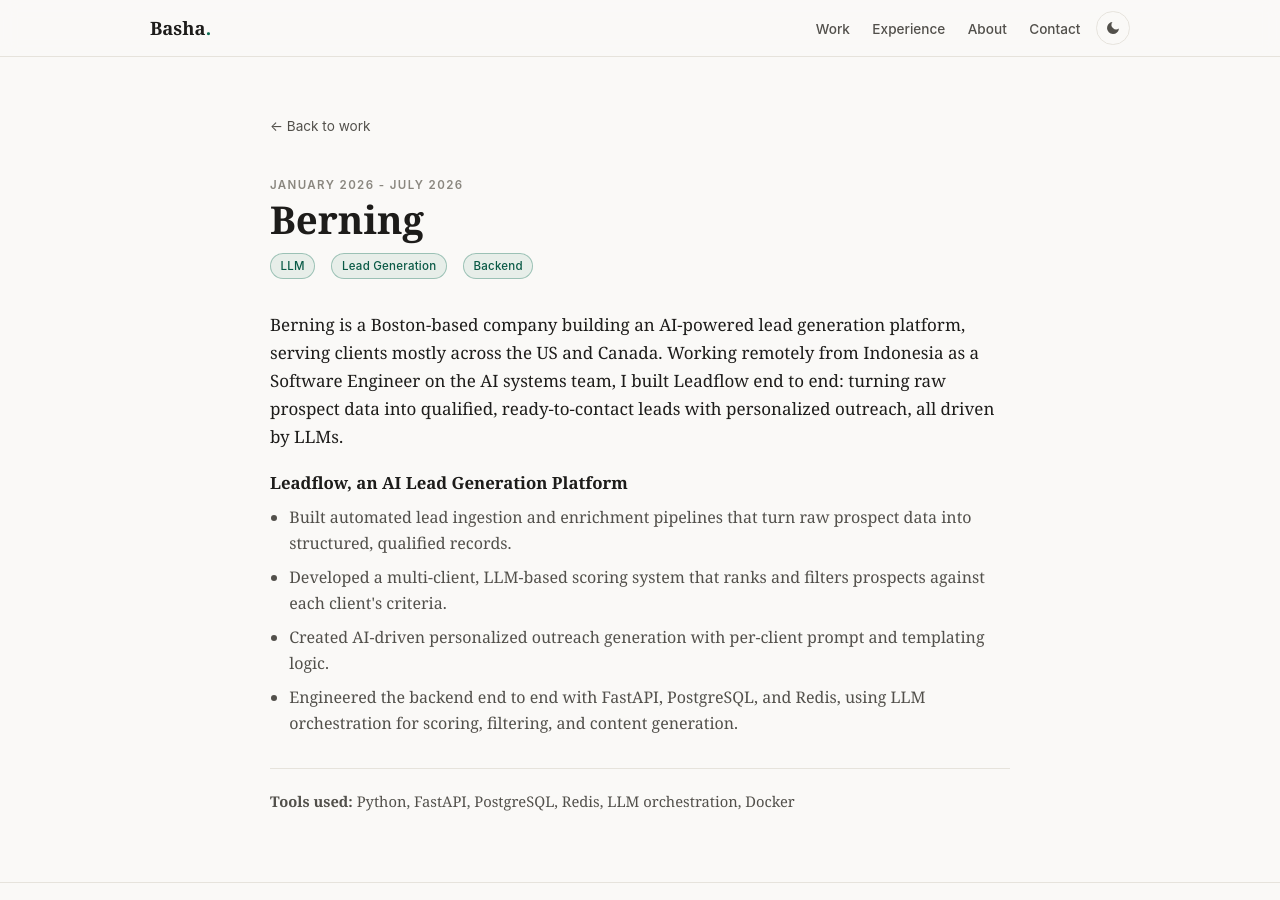
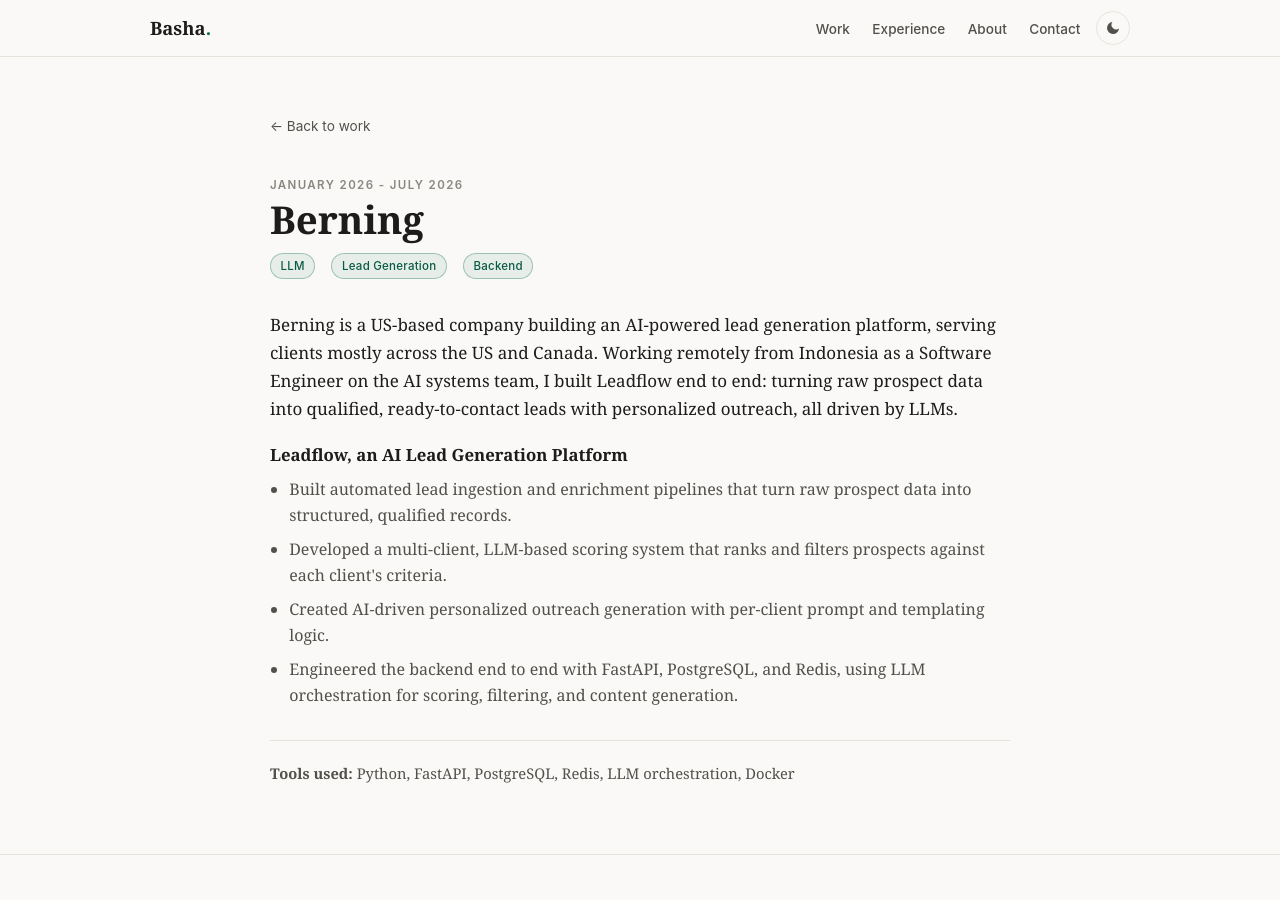
Before and after one commit to bashatahamal/bashatahamal.github.io, a Jekyll site: the page built from projects/9.3_berning.md, in a window 1280 px wide and 900 px high. Built offline with Jekyll 4.4.1, drawn with Linux system fonts in a browser that asks for light colours.

Commit message:
Berning location simplified to US (remote); timeline hover label 'View details'

```diff
--- a/_data/experience.yml
+++ b/_data/experience.yml
@@ -2,7 +2,7 @@
 - company: Berning
   role: Software Engineer, AI Systems
   period: January 2026 - July 2026
-  location: Boston, US (remote)
+  location: US (remote)
   recent: true
   link: /projects/berning
   summary: >
--- a/_includes/v2/molecules/timeline-item.html
+++ b/_includes/v2/molecules/timeline-item.html
@@ -8,7 +8,7 @@
       <span class="a-kicker">{{ job.period }}{% if job.location %} · {{ job.location }}{% endif %}</span>
     </div>
     <p class="desc">{{ job.summary }}</p>
-    <span class="view">View project &rarr;</span>
+    <span class="view">View details &rarr;</span>
   </a>
   {% else %}
   <div class="m-timeline-card m-timeline-card--static">
--- a/projects/9.3_berning.md
+++ b/projects/9.3_berning.md
@@ -14,7 +14,7 @@
 summary: Built Leadflow, an AI-powered lead generation platform with automated enrichment, multi-client LLM scoring, and personalized outreach.
 
 describe-opening: >
-  Berning is a Boston-based company building an AI-powered lead generation
+  Berning is a US-based company building an AI-powered lead generation
   platform, serving clients mostly across the US and Canada. Working remotely
   from Indonesia as a Software Engineer on the AI systems team, I built
   Leadflow end to end: turning raw prospect data into qualified,
```
Also changed, not shown: docs/add-experience.md (+1 -1 lines), 1 other file.
